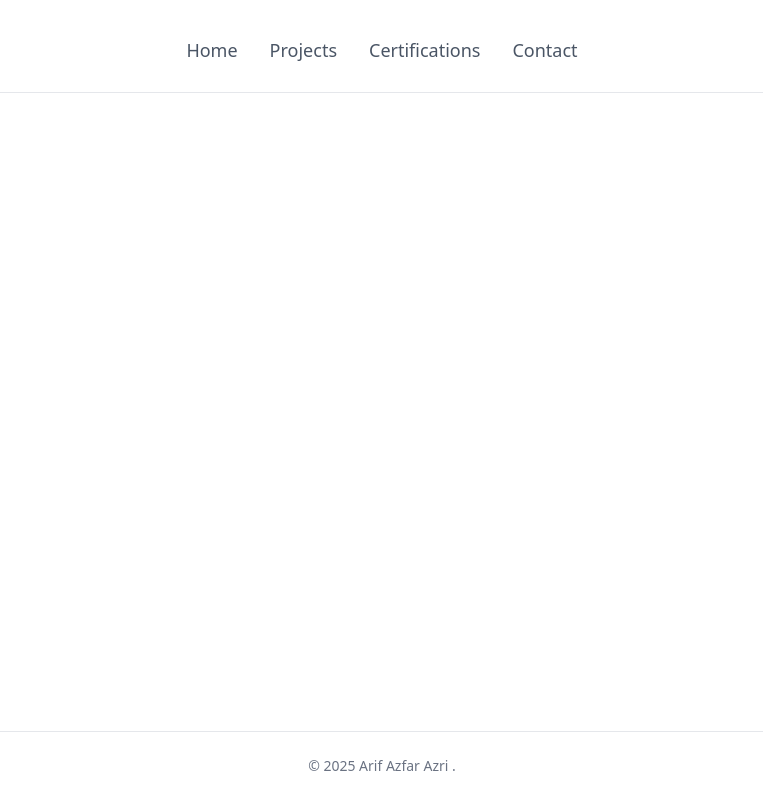
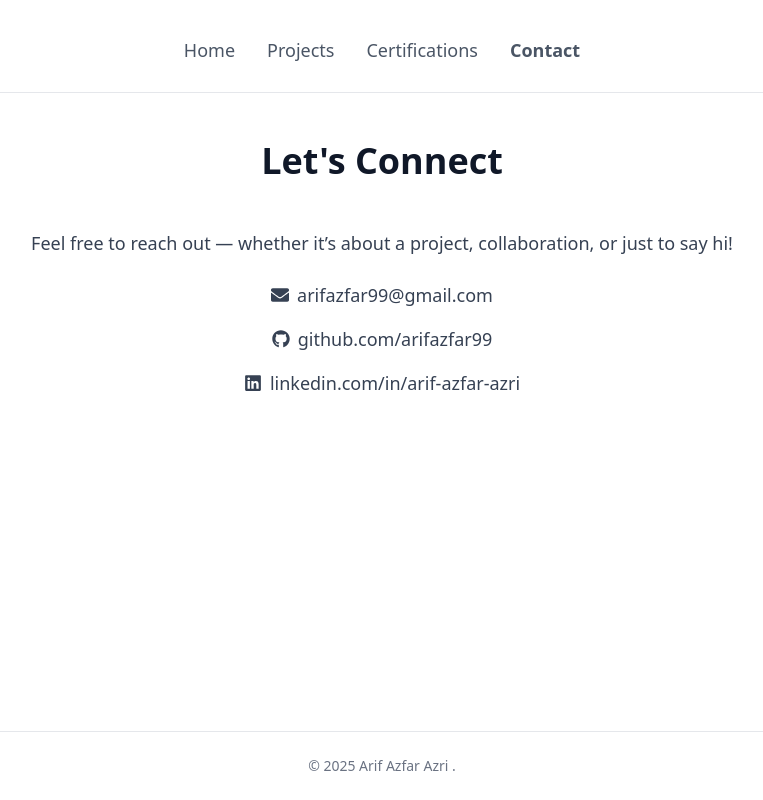
Before and after one commit to arifazfar99/my-portfolio, a React (Vite) app: page /contact in a window 1280 px wide. Shown: the whole page, without its empty margins (258-1021 px from the left). Built offline with nearby package versions, Linux system fonts and the light colour scheme.

Commit message:
fix link

```diff
--- a/src/App.tsx
+++ b/src/App.tsx
@@ -27,7 +27,7 @@ function App() {
           />
           <Route path="/projects" element={<Projects />} />
           <Route path="/certifications" element={<Certifications />} />
-          <Route path="/contact-me" element={<Contact />} />
+          <Route path="/contact" element={<Contact />} />
         </Routes>
       </main>
       <Footer />
--- a/src/components/Contact.tsx
+++ b/src/components/Contact.tsx
@@ -9,7 +9,7 @@ const Contact = () => {
       initial={{ opacity: 0, y: 30 }}
       whileInView={{ opacity: 1, y: 0 }}
       transition={{ duration: 0.6 }}
-    //   viewport={{ once: true }}
+      viewport={{ once: true }}
     >
       <h1 className="text-4xl font-bold pb-12">Let's Connect</h1>
       <p className="text-lg text-gray-700 mb-6">
--- a/src/components/Navigations.tsx
+++ b/src/components/Navigations.tsx
@@ -37,7 +37,7 @@ const Navigations = () => {
         Certifications
       </NavLink>
       <NavLink
-        to="/contact-me"
+        to="/contact"
         className={({ isActive }) =>
           isActive ? `${navLinkStyle} ${activeStyle}` : navLinkStyle
         }
```
